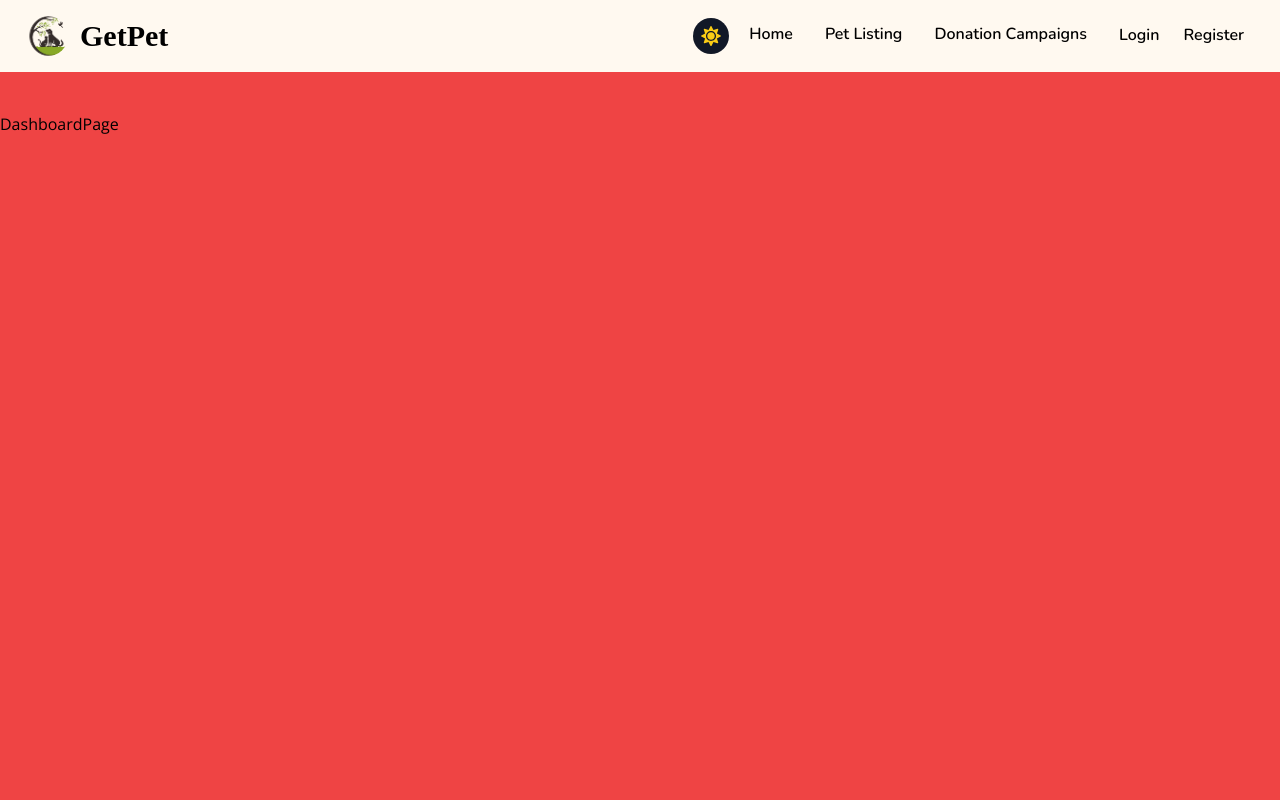
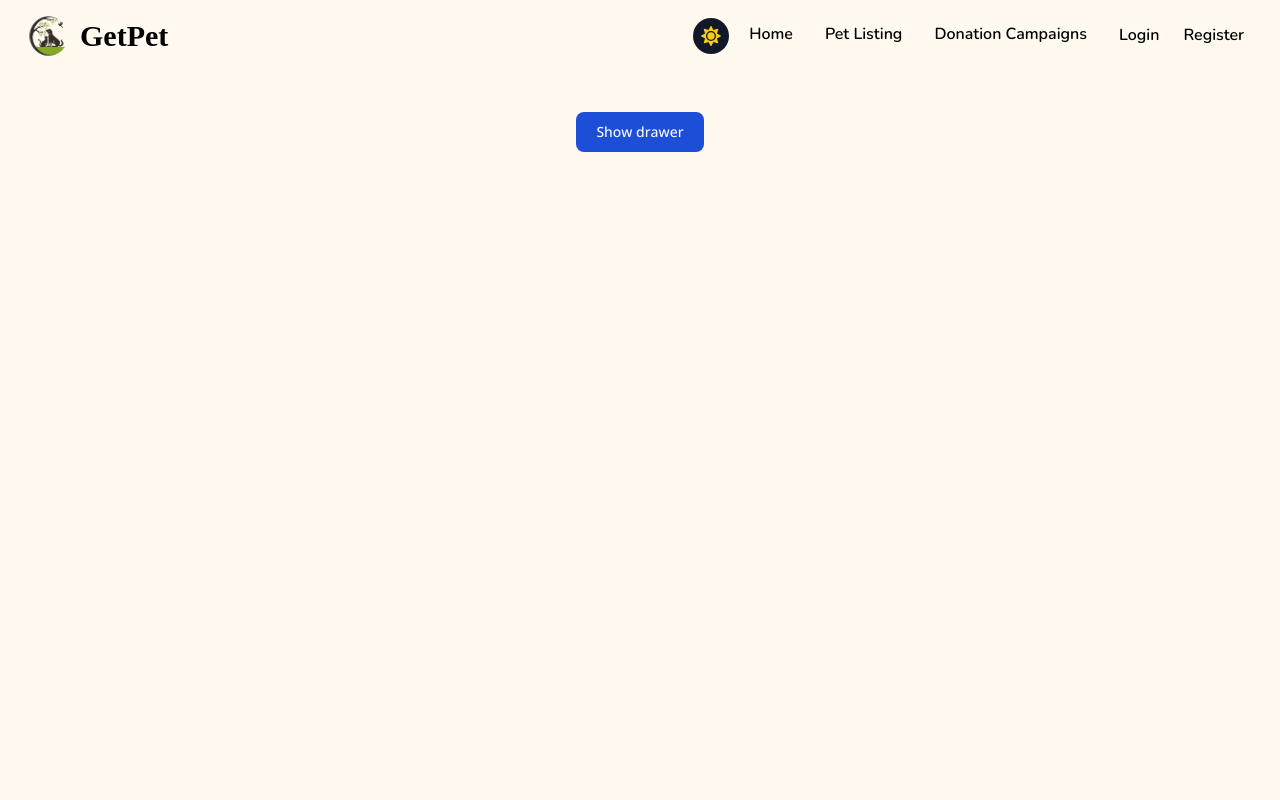
Before and after one commit to TahsinAlahi/getpet-client, a React (Vite) app: page /dashboard in a window 1280 px wide. Shown: the top 800 px of the page. Built offline with nearby package versions, Linux system fonts and the light colour scheme; no server answers; a web font is replaced by a local one.

Commit message:
created: dashboard SideBarMobile

```diff
--- a/package.json
+++ b/package.json
@@ -13,6 +13,7 @@
     "axios": "^1.7.9",
     "firebase": "^11.1.0",
     "lottie-react": "^2.4.0",
+    "motion": "^12.0.0",
     "react": "^18.3.1",
     "react-dom": "^18.3.1",
     "react-icons": "^5.4.0",
--- /dev/null
+++ b/src/components/SideBarMobile.jsx
@@ -0,0 +1,28 @@
+import { useState } from "react";
+import { motion } from "motion/react";
+
+function SideBarMobile() {
+  const [isOpen, setIsOpen] = useState(false);
+
+  return (
+    <div>
+      <div className="text-center">
+        <button
+          className="text-white bg-blue-700 hover:bg-blue-800 focus:ring-4 focus:ring-blue-300 font-medium rounded-lg text-sm px-5 py-2.5 mb-2 dark:bg-blue-600 dark:hover:bg-blue-700 focus:outline-none dark:focus:ring-blue-800"
+          type="button"
+          onClick={() => setIsOpen(!isOpen)}
+        >
+          Show drawer
+        </button>
+      </div>
+
+      <motion.div
+        className="absolute top-0 left-0 z-40 h-screen p-4 overflow-y-auto duration-200 bg-red-500 dark:bg-dark-secondary w-80 text-black dark:text-white border-dark-primary dark:border-primary border-2"
+        initial={{ x: "-100%" }}
+        animate={{ x: isOpen ? "0px" : "-100%" }}
+      ></motion.div>
+    </div>
+  );
+}
+
+export default SideBarMobile;
--- a/src/pages/DashboardPage.jsx
+++ b/src/pages/DashboardPage.jsx
@@ -1,7 +1,9 @@
+import SideBarMobile from "../components/SideBarMobile";
+
 function DashboardPage() {
   return (
-    <main className="bg-red-500 dark:bg-dark-primary min-h-screen max-w-screen-xl mx-auto text-black dark:text-white font-openSans py-10">
-      DashboardPage
+    <main className="bg-primary dark:bg-dark-primary min-h-screen max-w-screen-xl mx-auto text-black dark:text-white font-openSans py-10 relative">
+      <SideBarMobile />
     </main>
   );
 }
```
Also changed, not shown: 1 other file (tests, documents, lock files or other folders).
